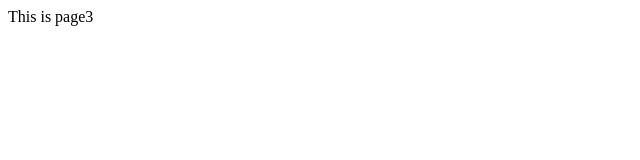
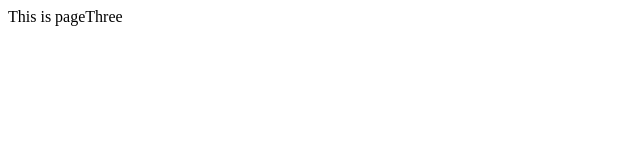
Before and after one commit to PaulLockwood/JenkinsSeleniumMochaExpressDemo, a website: page html/page3.html in a window 1280 px wide. Shown: the full height of the page, 0-640 px from the left. Drawn offline with Linux system fonts and the light colour scheme.

Commit message:
Breakng page 3

```diff
--- a/html/page3.html
+++ b/html/page3.html
@@ -6,7 +6,7 @@
 </head>
 
 <body>
-This is page3
+This is pageThree
 </body>
 
 </html>
```
